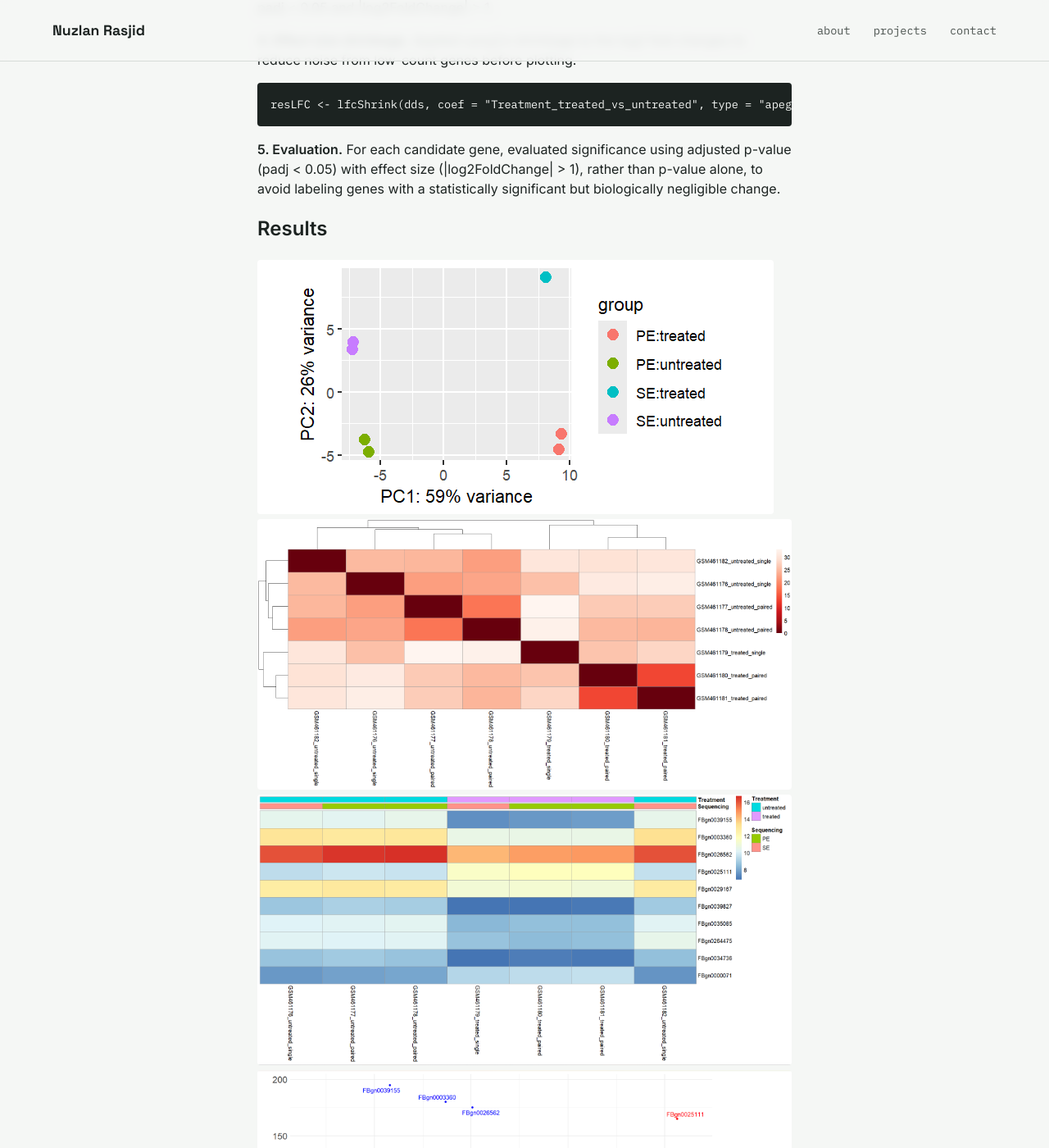
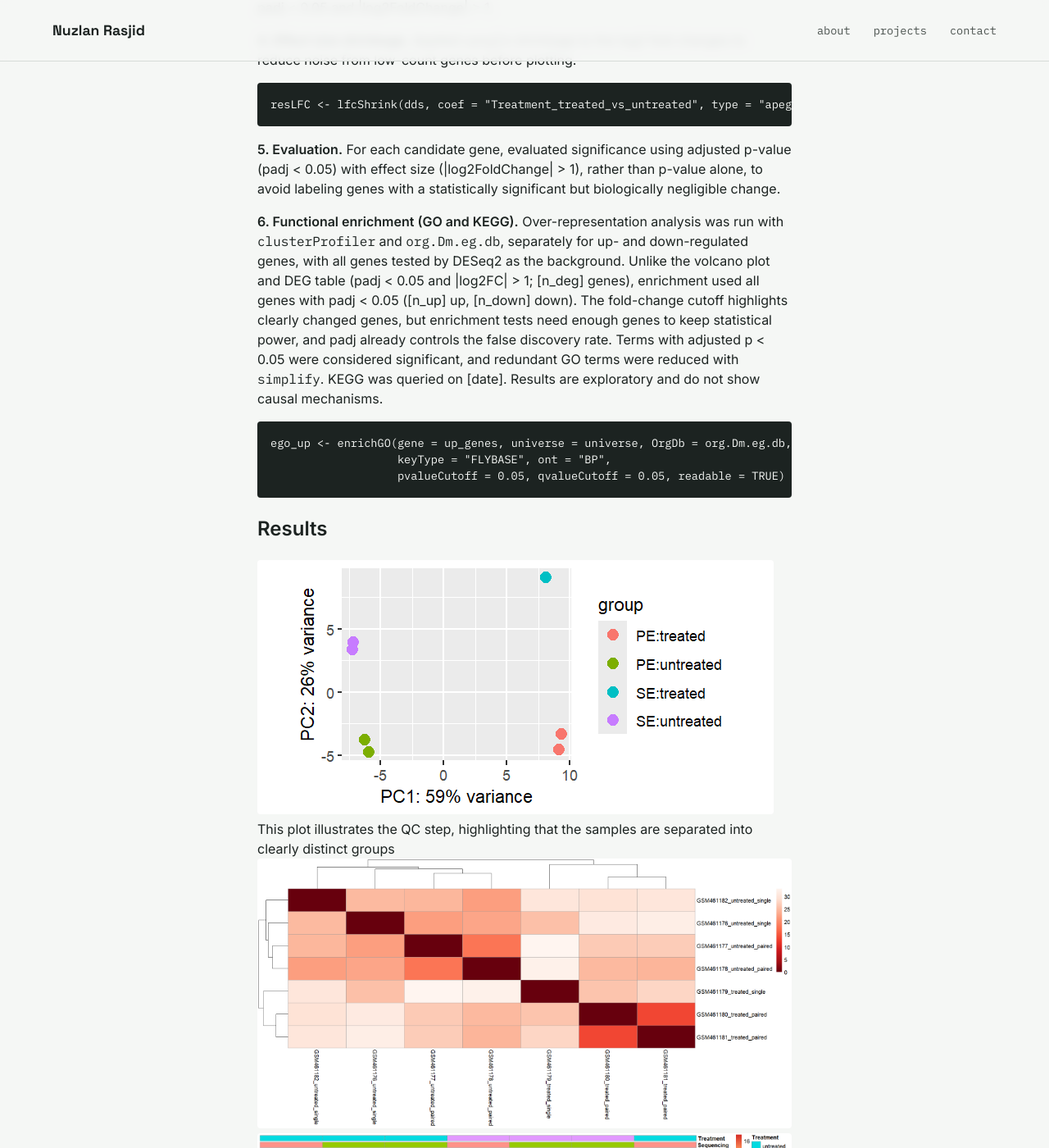
Before and after one commit to nuzlanrasjid/nuzlanrasjid.github.io, a Jekyll site: the page built from _projects/dge-analysis-deseq2-280826.md, in a window 1280 px wide and 1400 px high, scrolled down 1496 px. Shown: the whole window at 82% size. Built offline with Jekyll 4.4.1, drawn with Linux system fonts in a browser that asks for light colours; some of the changed text lies outside the part shown.

Commit message:
Update dge-analysis-deseq2-280826.md

````diff
--- a/_projects/dge-analysis-deseq2-280826.md
+++ b/_projects/dge-analysis-deseq2-280826.md
@@ -62,9 +62,36 @@ using adjusted p-value (padj < 0.05) with effect size
 genes with a statistically significant but biologically negligible
 change.
 
+**6. Functional enrichment (GO and KEGG).** Over-representation analysis
+was run with `clusterProfiler` and `org.Dm.eg.db`, separately for up- and
+down-regulated genes, with all genes tested by DESeq2 as the background.
+Unlike the volcano plot and DEG table (padj < 0.05 and |log2FC| > 1;
+[n_deg] genes), enrichment used all genes with padj < 0.05
+([n_up] up, [n_down] down). The fold-change cutoff highlights clearly
+changed genes, but enrichment tests need enough genes to keep statistical
+power, and padj already controls the false discovery rate. Terms with
+adjusted p < 0.05 were considered significant, and redundant GO terms were
+reduced with `simplify`. KEGG was queried on [date]. Results are
+exploratory and do not show causal mechanisms.
+
+```r
+ego_up <- enrichGO(gene = up_genes, universe = universe, OrgDb = org.Dm.eg.db,
+                   keyType = "FLYBASE", ont = "BP",
+                   pvalueCutoff = 0.05, qvalueCutoff = 0.05, readable = TRUE)
+```
+
 ## Results
-
 ![PCA plot of samples by treatment and sequencing type](/assets/dge_analysis/PCA%20plot.png)
+This plot illustrates the QC step, highlighting that the samples are separated into clearly distinct groups
 ![Sample-to-sample distance heatmap](/assets/dge_analysis/heatmap%20treatment.png)
 ![Heatmap of top 10 differentially expressed genes with sample annotation](/assets/dge_analysis/heatmap%20with%20annotation.png)
+The highest expressed gene is FBgn0026562, as indicated by the orange-to-red color spectrum.
 ![Volcano plot of differentially expressed genes](/assets/dge_analysis/Volcano%20Plot.png)
+The plot differentiates between the two groups of genes (i.e., upregulated and downregulated) based on the set thresholds.
+![cnetplot gene-concept network](assets/dge_analysis/Gene-Concept%20Network.png)
+The figure depicts 15 GO terms divided into two distinct groups. The first group is associated with cell junctions and
+the epithelial barrier, while the other is related to carbohydrate/energy metabolism (at the bottom). Both groups are linked
+by a single shared gene, namely *Cht2*.
+![dotplot side-by-side](/assets/dge_analysis/dotplot%20side-by-side.png)
+The plot in the upregulated section shows genes related to cellular structural and tissue development
+functions. In contrast, the downregulated section shows genes related to the immune system.
````
